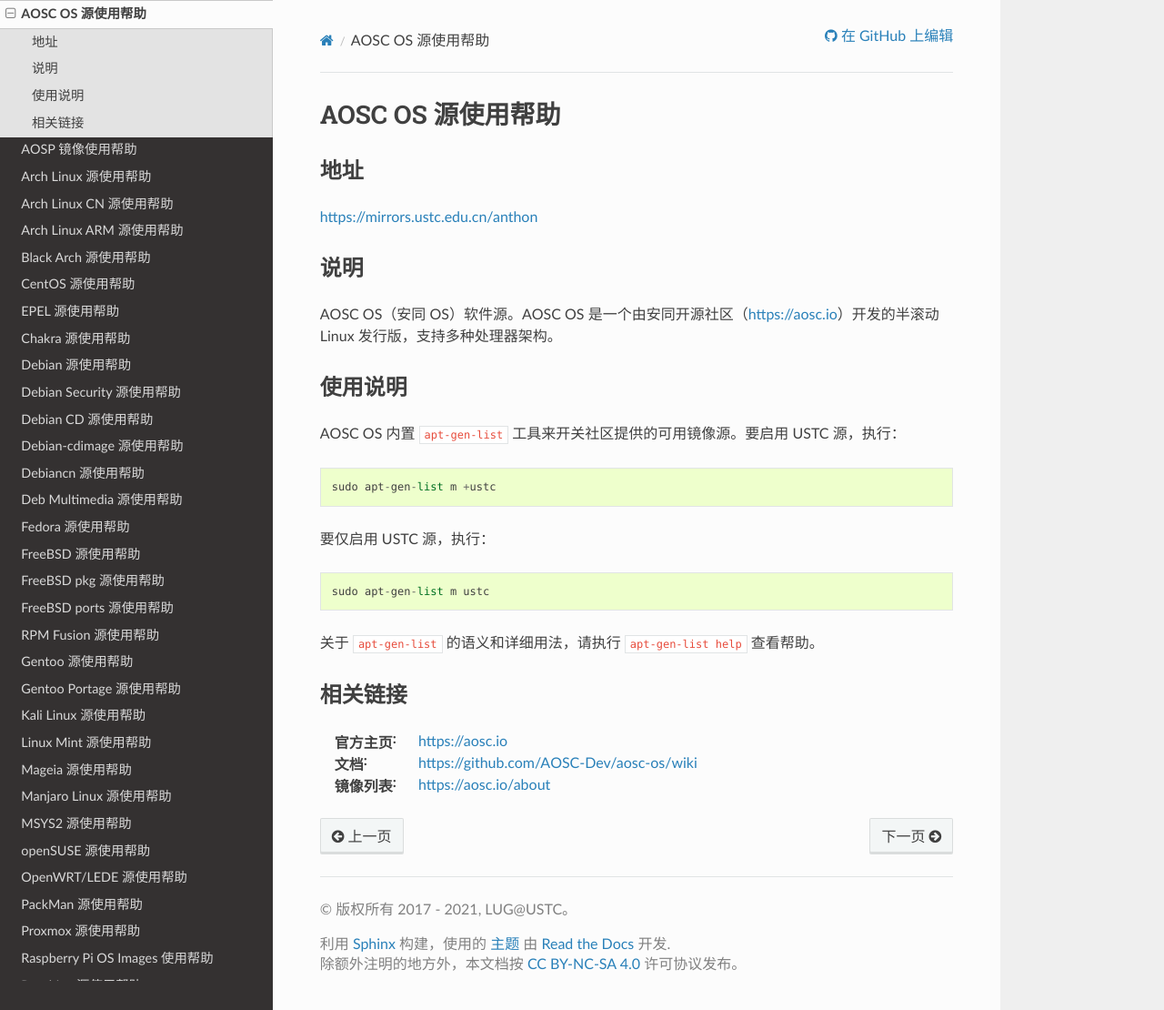
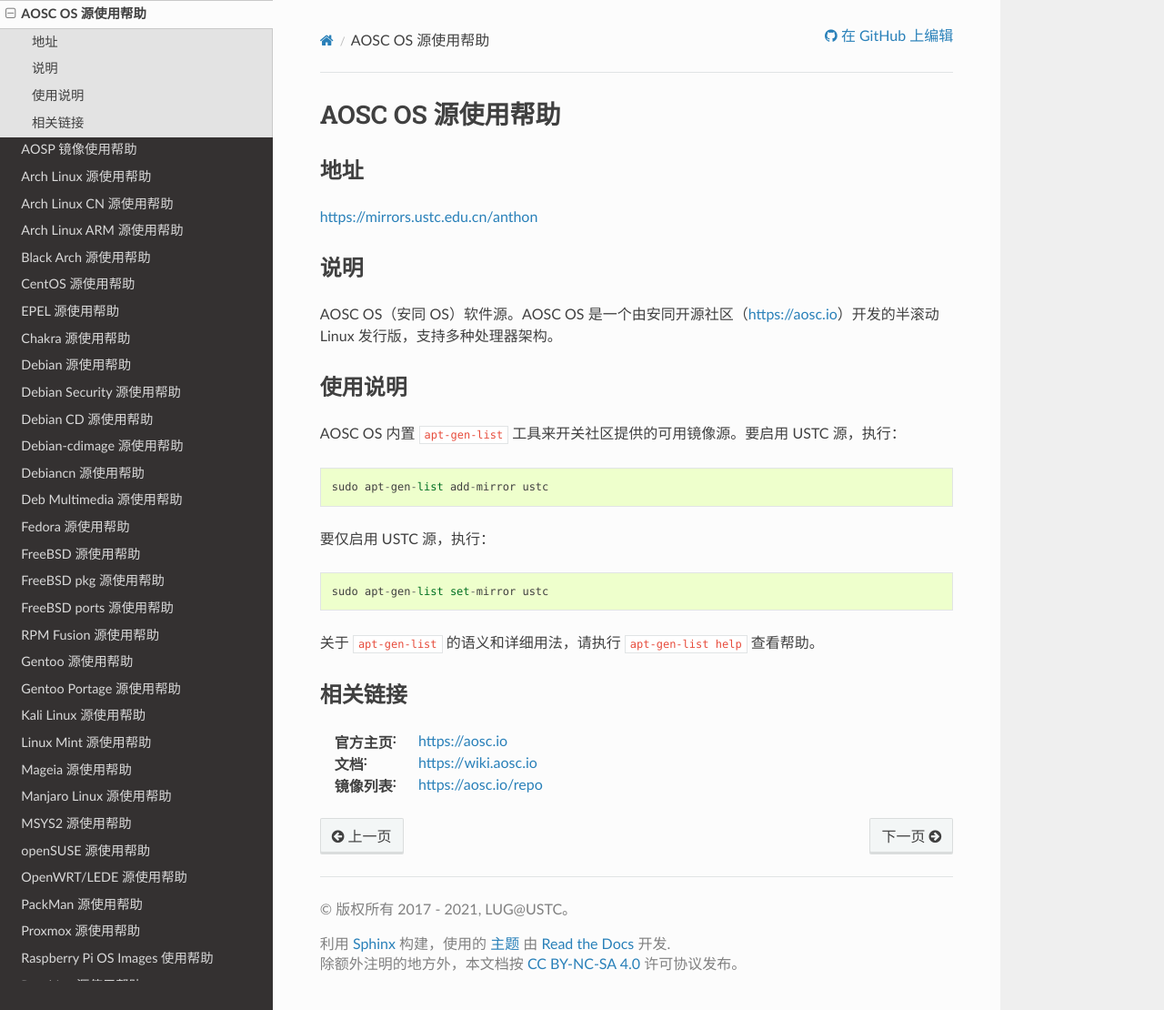
Before and after one commit to ustclug/mirrorhelp, a Sphinx documentation site: the page built from source/anthon.rst, in a window 1280 px wide and 1110 px high. Shown: the whole window at 91% size. Built offline with Sphinx 7.4.7 and the Read the Docs theme 2.0.0, drawn with Linux system fonts in a browser that asks for light colours; pages that are not in the unit, such as notebooks, are missing from menus.

Commit message:
anthon: update help document (#188)
The current AOSC OS apt-gen-list has been completely rewritten and the old usage is now obsolete, this Pull Request will update the apt-gen-list to the new usage

```diff
--- a/source/anthon.rst
+++ b/source/anthon.rst
@@ -19,13 +19,13 @@
 
 ::
 
-  sudo apt-gen-list m +ustc
+  sudo apt-gen-list add-mirror ustc
 
 要仅启用 USTC 源，执行：
 
 ::
 
-  sudo apt-gen-list m ustc
+  sudo apt-gen-list set-mirror ustc
 
 关于 ``apt-gen-list`` 的语义和详细用法，请执行 ``apt-gen-list help`` 查看帮助。
 
@@ -33,5 +33,5 @@
 ========
 
 :官方主页: https://aosc.io
-:文档: https://github.com/AOSC-Dev/aosc-os/wiki
-:镜像列表: https://aosc.io/about
+:文档: https://wiki.aosc.io
+:镜像列表: https://aosc.io/repo
```
